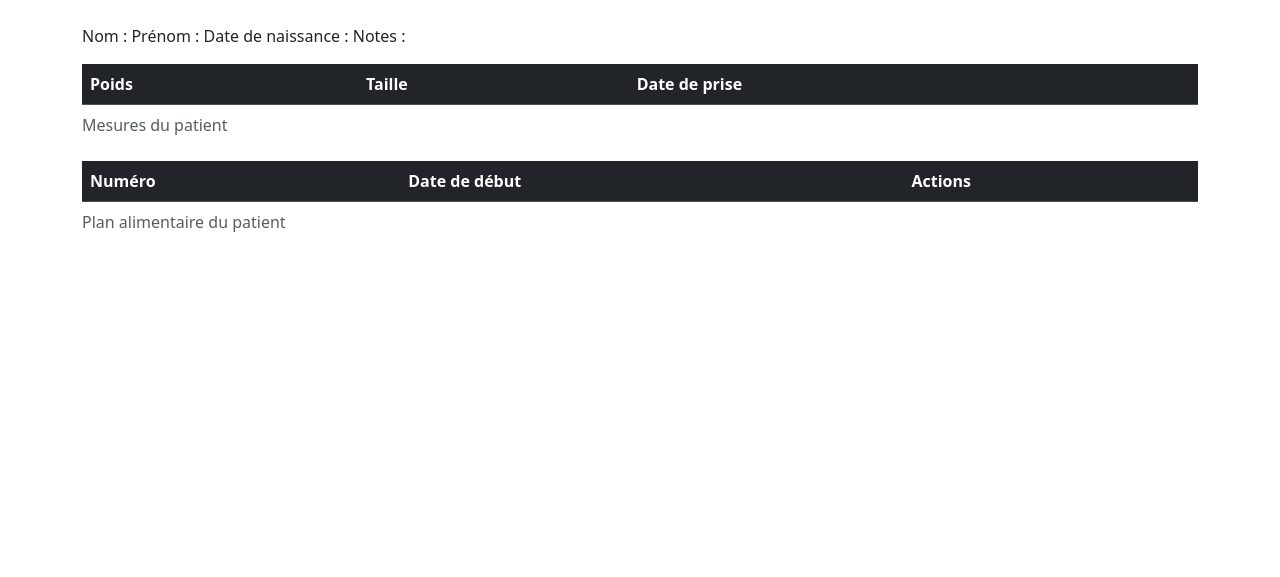
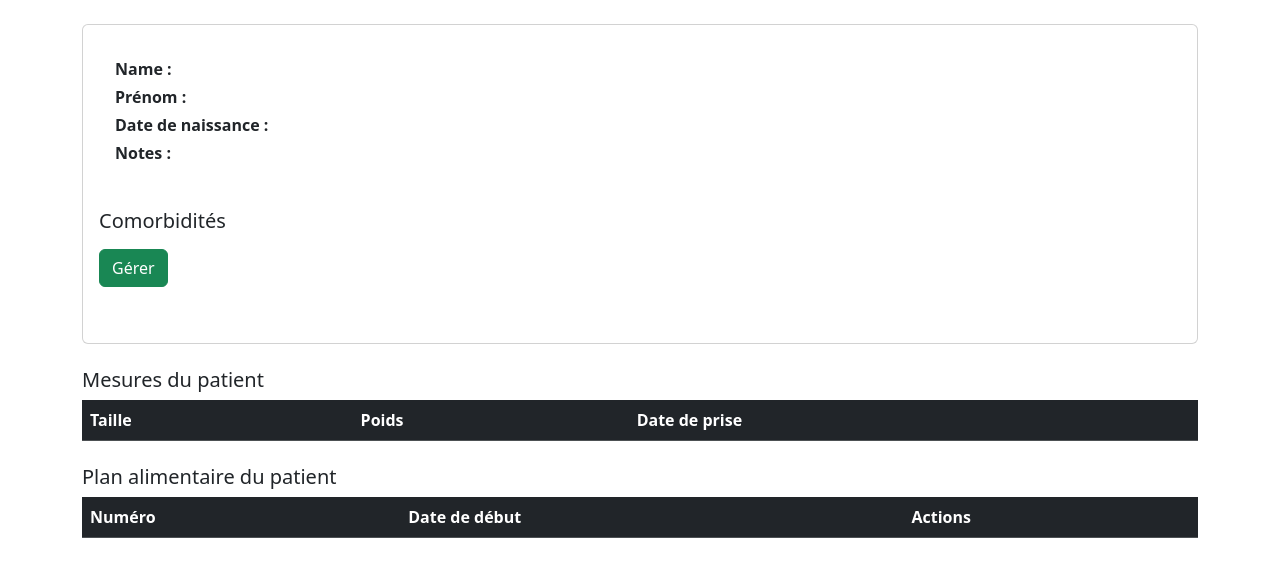
Before and after one commit to ZyDrew/DietLab-web, a FastAPI app: page /patients/1 in a window 1280 px wide. Shown: the part 56-633 px from the top of the page. Run offline with FastAPI, Linux system fonts and the light colour scheme; data that the repository does not hold is empty.

Commit message:
v0.0.12 - Create patient details

```diff
--- a/app/models/patient_comorbidity.py
+++ b/app/models/patient_comorbidity.py
@@ -1,6 +1,6 @@
 from app.database import Base
 from sqlalchemy import ForeignKey, UniqueConstraint
-from sqlalchemy.orm import Mapped, mapped_column
+from sqlalchemy.orm import Mapped, mapped_column, relationship
 
 class PatientComorbidity(Base):
     __tablename__ = "patient_comorbidity"
@@ -9,6 +9,9 @@ class PatientComorbidity(Base):
     patient_id: Mapped[int] = mapped_column(ForeignKey("patients.id"))
     comorbidity_id: Mapped[int] = mapped_column(ForeignKey("comorbidities.id"))
 
+    #Allows Python to know Comorbidity related object without additionnal query
+    comorbidity = relationship("Comorbidities")
+
     __table_args__ = (UniqueConstraint("patient_id", "comorbidity_id", name="uc_patient_comorbidity"),)
 
     def __repr__(self):
--- a/app/templates/patients/details.html
+++ b/app/templates/patients/details.html
@@ -6,26 +6,36 @@
 {% block content %}
 
 <div id="patient-details">
-    <div id="patient-infos">
-        <label>Nom : {{ patient.lastname }}</label>
-        <label>Prénom : {{ patient.firstname }}</label>
-        <label>Date de naissance : {{ patient.birthdate }}</label>
-        <label>Notes : {{ patient.notes }}</label>
+    <div class="card p-3 mb-4">
+        <div id="patient-infos" class="p-3 mb-4">
+            <p class="mb-1"><strong>Name : </strong>{{ patient.lastname }}</p>
+            <p class="mb-1"><strong>Prénom : </strong>{{ patient.firstname }}</p>
+            <p class="mb-1"><strong>Date de naissance : </strong>{{ patient.birthdate }}</p>
+            <p class="mb-1"><strong>Notes : </strong>{{ patient.notes }}</p>
+        </div>
+        <div id="patient-comorbidities" class="mb-4">
+            <h5>Comorbidités</h5>
+            <ul>
+                {% for comorbidity in comorbidities %}
+                <li>{{ comorbidity.comorbidity.name }}</li>
+                {% endfor %}
+            </ul>
+            <button class="btn btn-success mb-3"
+                    hx-get="/patients/{{patient.id}}/comorbidities/edit"
+                    hx-target="#manage-comorbidities-form"
+                    hx-swap="innerHTML"
+                    hx-on::after-request="new bootstrap.Modal(document.getElementById('comorbiditiesModal')).show()">
+                    Gérer
+            </button>
+        </div>
     </div>
-    <div id="patient-comorbidities">
-        <ul>
-            {% for comorbidity in comorbidities %}
-            <li>{{ comorbidity.name }}</li>
-            {% endfor %}
-        </ul>
-    </div>
-    <div id="patient-measurements">
+    <div id="patient-measurements" class="mb-4">
         <table class="table table-hover">
-            <caption>Mesures du patient</caption>
+            <h5>Mesures du patient</h5>
             <thead class="table-dark">
                 <tr>
+                    <th>Taille</th>
                     <th>Poids</th>
-                    <th>Taille</th>
                     <th>Date de prise</th>
                 </tr>
             </thead>
@@ -40,9 +50,9 @@
             </tbody>
         </table>
     </div>
-    <div id="patient-foodplan">
+    <div id="patient-foodplan" class="mb-4">
         <table class="table table-hover">
-            <caption>Plan alimentaire du patient</caption>
+            <h5>Plan alimentaire du patient</h5>
             <thead class="table-dark">
                 <tr>
                     <th>Numéro</th>
@@ -66,4 +76,11 @@
     </div>
 </div>
 
+<!-- Form to manage comorbidities -->
+<div class="modal fade" id="comorbiditiesModal" tabindex="-1">
+    <div class="modal-dialog">
+        <div class="modal-content" id="manage-comorbidities-form"></div>
+    </div>
+</div>
+
 {% endblock %}
```
Also changed, not shown: app/routes/views.py (+28 -7 lines), app/templates/patients/comorbidities_form.html (added, +32 -0 lines).
